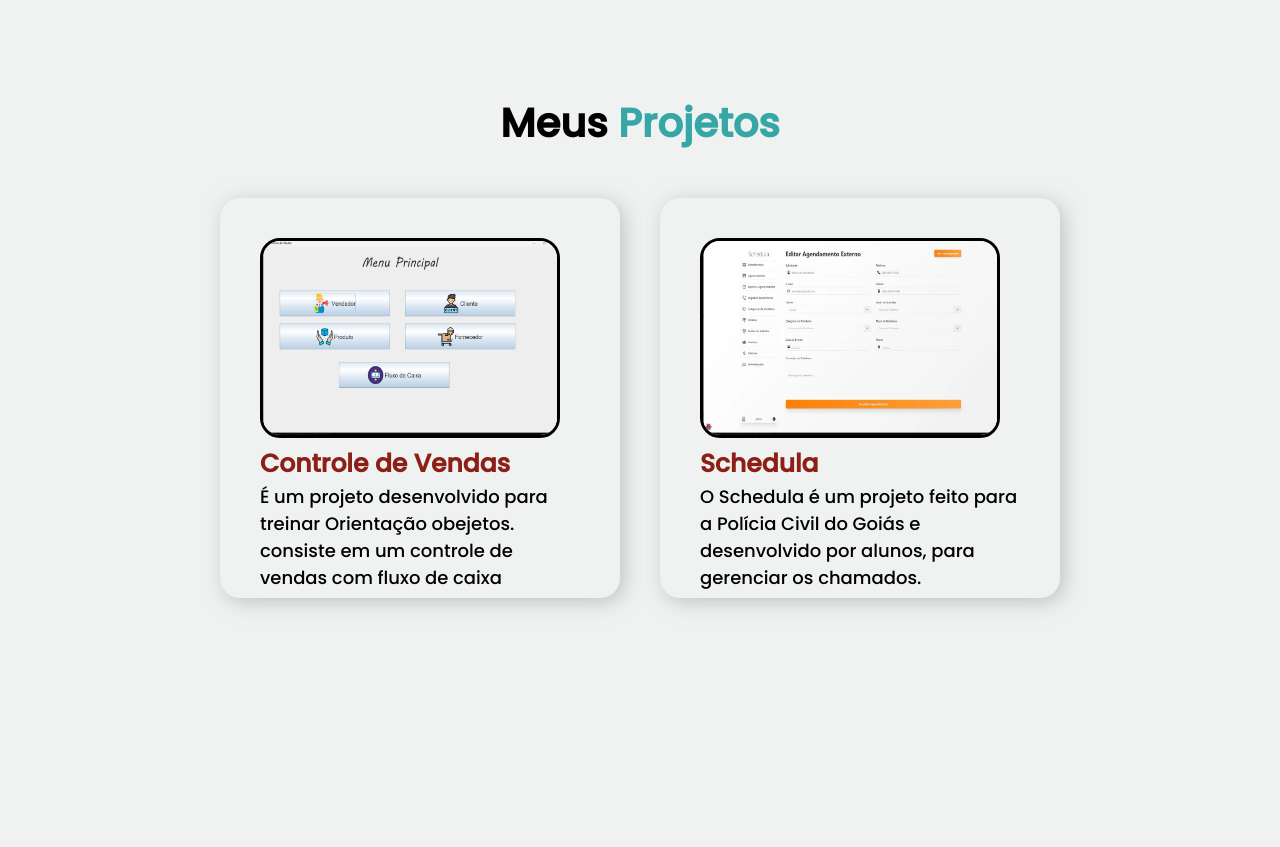
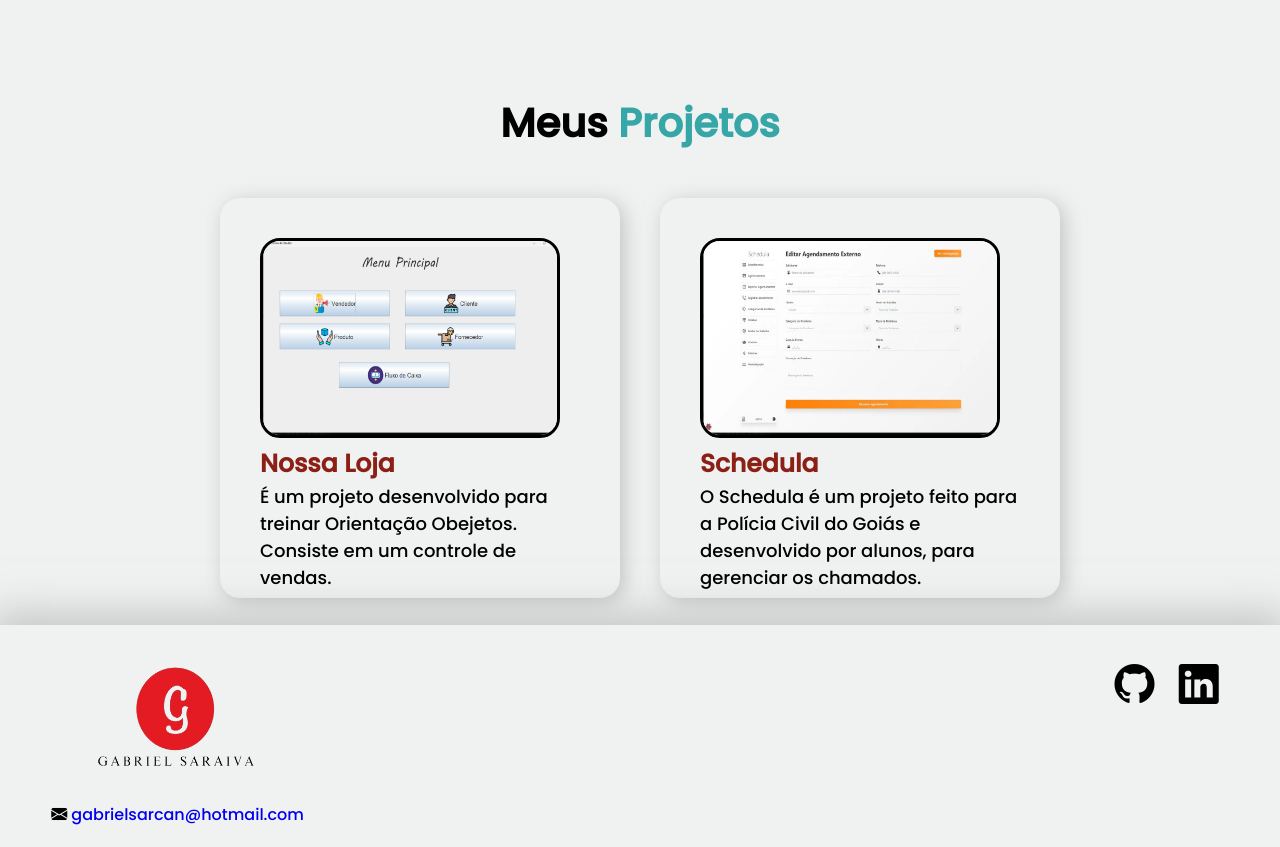
Before and after one commit to gabrielsarcan/portfolio, a plain HTML site: page index.html in a window 1280 px wide. Shown: the part 834-1681 px from the top of the page. Before the commit the page ends 1459 px from the top, so only its background shows below. Drawn offline with nearby package versions, Linux system fonts and the light colour scheme.

Commit message:
Feat -> footer

```diff
--- a/index.html
+++ b/index.html
@@ -4,6 +4,7 @@
     <meta charset="UTF-8">
     <meta name="viewport" content="width=device-width, initial-scale=1.0">
     <link rel="stylesheet" href="https://cdnjs.cloudflare.com/ajax/libs/font-awesome/6.1.0/css/all.min.css">
+    <link rel="stylesheet" href="https://cdn.jsdelivr.net/npm/bootstrap-icons@1.11.2/font/bootstrap-icons.min.css">
     <link rel="stylesheet" href="style.css">
     <title>Gabriel Saraiva Canabrava</title>
 </head>
@@ -13,18 +14,15 @@
                 <img src="images/Logo.png" width="250" height="150" />
             </div>
             <div class="cabeçalho-link">
+
                 <li>
-                    <a href="#">Home</a>
+                    <a href="#topo-do-site">Sobre mim</a>
                 </li>
 
                 <li>
-                    <a href="#">Sobre mim</a>
+                    <a href="#projetos">Projetos</a>
                 </li>
-
-                <li>
-                    <a href="#">Projetos</a>
-                </li>
-                    <a href="#">
+                    <a href="#rodape">
                         <button> Meu contato</button>
                     </a>
 
@@ -32,6 +30,7 @@
         </header>
 
         <main>
+            <section id="topo-do-site">
             <section class="Topo-do-site">
                 <div class="interface">
                     <div class="flex">
@@ -51,15 +50,17 @@
                     </div>
                 </div>
             </section>
+            </section>
 
+            <section id="projetos">
             <section class="Projetos">
                 <div class="interface">
                     <h2 class="titulo">Meus <span> Projetos</span></h2>
                     <div class="flex">
                         <div class="projetos-box">
                             <img src="images/Controle-de-Vendas.png" alt="Projeto 1" width="300" height="200">
-                            <h3>Controle de Vendas</h3>
-                            <p>É um projeto desenvolvido para treinar Orientação obejetos. consiste em um controle de vendas com fluxo de caixa</p>
+                            <h3>Nossa Loja</h3>
+                            <p>É um projeto desenvolvido para treinar Orientação Obejetos. Consiste em um controle de vendas.</p>
                         </div>
 
                         <div class="projetos-box">
@@ -71,8 +72,27 @@
                     </div>
                 </div>
             </section>
+            </section>
         </main>
 
-    </div>
+        <footer>
+            <section id="rodape">
+            <div class="interface">
+                <div class="linha">
+                        <div class="flex">
+                            <div class="logo-footer">
+                                <img src="images/Logo.png" alt="Logo" width="250" height="150"/>
+                            </div>
+                            <div class="btn-social">
+                                <a href="https://github.com/gabrielsarcan"><button><i class="bi bi-github"></i></button></a>
+                                <a href="https://www.linkedin.com/in/gabriel-saraiva-b8565225b/"><button><i class="bi bi-linkedin"></i></button></a>
+                            </div>
+                        </div>
+                </div>
+
+                    <p><i class="bi bi-envelope-fill"></i> <a href="mailto:gabrielsarcan@hotmail.com">gabrielsarcan@hotmail.com </a></a>
+            </div>
+            </section>
+        </footer>
 </body>
 </html>
--- a/style.css
+++ b/style.css
@@ -153,3 +153,26 @@ h3{
     border: 3px solid black;
     border-radius: 20px;
 }
+
+footer{
+    padding: 20px 4%;
+    box-shadow: 0 0 40px 10px #aaaa;
+}
+
+footer .flex{
+    justify-content: space-between;
+}
+
+footer .btn-social button{
+    color: black;
+    background: transparent;
+    padding: 10px;
+    font-size: 40px;
+    cursor: pointer;
+    border: transparent;
+}
+
+footer .btn-social button:hover{
+    transform: scale(1.05);
+    transition: 0.2s;
+}
```
